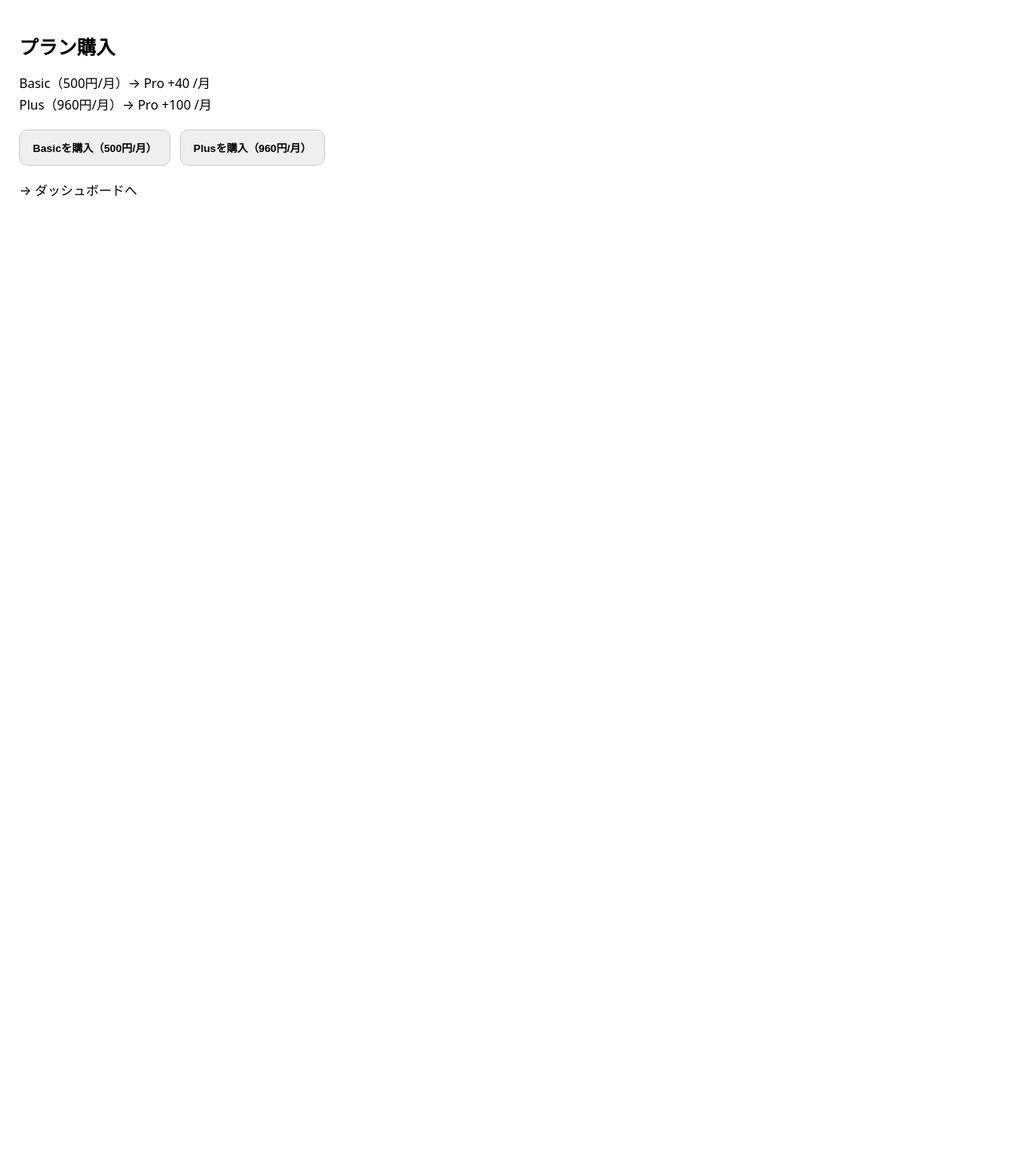
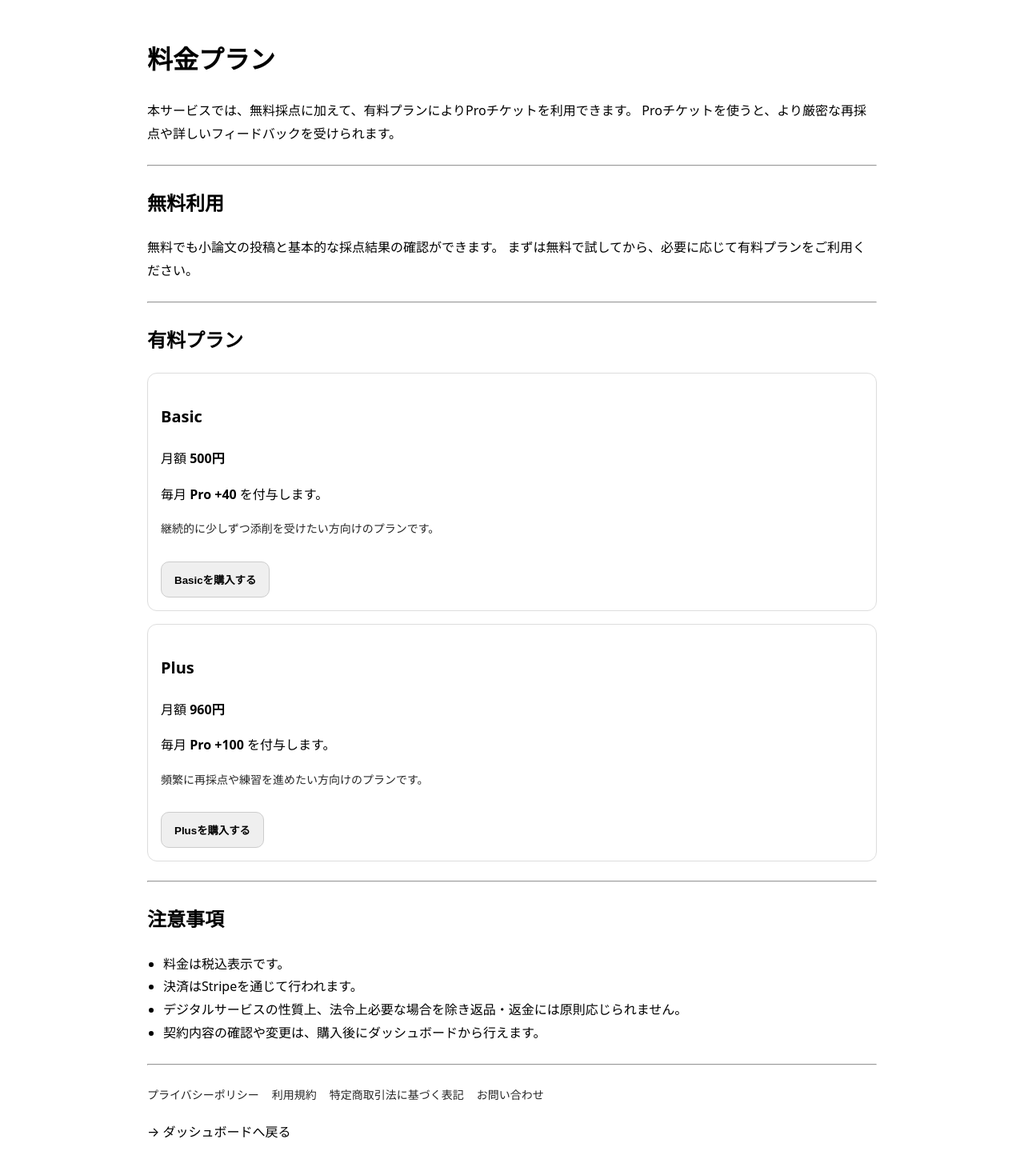
Before and after one commit to roromukuro-afk/shoron-rewarded-web, a Next.js app: page /billing in a window 1280 px wide. Shown: the whole page at 80% size. Before the commit the page ends 800 px from the top, so only its background shows below. Built offline with nearby package versions, Linux system fonts and the light colour scheme; no server answers.

Commit message:
improve billing page for adsense review

```diff
--- a/app/billing/page.tsx
+++ b/app/billing/page.tsx
@@ -9,21 +9,26 @@ export default function BillingPage() {
 
   const go = async (plan: "basic" | "plus") => {
     setMsg("Stripeへ移動中…");
+
     const { data } = await supabaseBrowser.auth.getSession();
     const token = data.session?.access_token;
 
     if (!token) {
-      setMsg("❌ 先にログインしてね（/login）");
+      setMsg("❌ 先にログインしてください。");
       return;
     }
 
     const res = await fetch("/api/billing/stripe/create-checkout", {
       method: "POST",
-      headers: { "Content-Type": "application/json", Authorization: `Bearer ${token}` },
+      headers: {
+        "Content-Type": "application/json",
+        Authorization: `Bearer ${token}`,
+      },
       body: JSON.stringify({ plan }),
     });
 
     const out = await res.json();
+
     if (!res.ok) {
       setMsg(`❌ 失敗：${out?.detail ?? out?.error ?? res.status}`);
       return;
@@ -33,33 +38,111 @@ export default function BillingPage() {
   };
 
   return (
-    <main style={{ padding: 24, maxWidth: 720 }}>
-      <h1 style={{ fontSize: 24, fontWeight: 900 }}>プラン購入</h1>
+    <main style={{ maxWidth: 960, margin: "0 auto", padding: 24, lineHeight: 1.8 }}>
+      <h1 style={{ fontSize: 32, fontWeight: 900 }}>料金プラン</h1>
 
-      <p style={{ marginTop: 10, lineHeight: 1.7 }}>
-        Basic（500円/月）→ Pro +40 /月<br />
-        Plus（960円/月）→ Pro +100 /月
+      <p style={{ marginTop: 16 }}>
+        本サービスでは、無料採点に加えて、有料プランによりProチケットを利用できます。
+        Proチケットを使うと、より厳密な再採点や詳しいフィードバックを受けられます。
       </p>
 
-      <div style={{ display: "flex", gap: 12, marginTop: 14, flexWrap: "wrap" }}>
-        <button
-          onClick={() => go("basic")}
-          style={{ padding: "12px 16px", borderRadius: 10, border: "1px solid #ccc", fontWeight: 900 }}
-        >
-          Basicを購入（500円/月）
-        </button>
-        <button
-          onClick={() => go("plus")}
-          style={{ padding: "12px 16px", borderRadius: 10, border: "1px solid #ccc", fontWeight: 900 }}
-        >
-          Plusを購入（960円/月）
-        </button>
-      </div>
+      <hr style={{ margin: "24px 0" }} />
 
-      {msg && <p style={{ marginTop: 12, whiteSpace: "pre-wrap" }}>{msg}</p>}
+      <section>
+        <h2 style={{ fontSize: 24, fontWeight: 900 }}>無料利用</h2>
+        <p style={{ marginTop: 12 }}>
+          無料でも小論文の投稿と基本的な採点結果の確認ができます。
+          まずは無料で試してから、必要に応じて有料プランをご利用ください。
+        </p>
+      </section>
 
-      <div style={{ marginTop: 18 }}>
-        <Link href="/dashboard">→ ダッシュボードへ</Link>
+      <hr style={{ margin: "24px 0" }} />
+
+      <section>
+        <h2 style={{ fontSize: 24, fontWeight: 900 }}>有料プラン</h2>
+
+        <div style={{ display: "grid", gap: 16, marginTop: 16 }}>
+          <div style={{ padding: 16, border: "1px solid #ddd", borderRadius: 12 }}>
+            <h3 style={{ fontSize: 20, fontWeight: 900 }}>Basic</h3>
+            <p style={{ marginTop: 8 }}>
+              月額 <b>500円</b>
+            </p>
+            <p style={{ marginTop: 8 }}>
+              毎月 <b>Pro +40</b> を付与します。
+            </p>
+            <p style={{ marginTop: 8, fontSize: 14, opacity: 0.85 }}>
+              継続的に少しずつ添削を受けたい方向けのプランです。
+            </p>
+
+            <button
+              onClick={() => go("basic")}
+              style={{
+                marginTop: 14,
+                padding: "12px 16px",
+                borderRadius: 10,
+                border: "1px solid #ccc",
+                fontWeight: 900,
+                cursor: "pointer",
+              }}
+            >
+              Basicを購入する
+            </button>
+          </div>
+
+          <div style={{ padding: 16, border: "1px solid #ddd", borderRadius: 12 }}>
+            <h3 style={{ fontSize: 20, fontWeight: 900 }}>Plus</h3>
+            <p style={{ marginTop: 8 }}>
+              月額 <b>960円</b>
+            </p>
+            <p style={{ marginTop: 8 }}>
+              毎月 <b>Pro +100</b> を付与します。
+            </p>
+            <p style={{ marginTop: 8, fontSize: 14, opacity: 0.85 }}>
+              頻繁に再採点や練習を進めたい方向けのプランです。
+            </p>
+
+            <button
+              onClick={() => go("plus")}
+              style={{
+                marginTop: 14,
+                padding: "12px 16px",
+                borderRadius: 10,
+                border: "1px solid #ccc",
+                fontWeight: 900,
+                cursor: "pointer",
+              }}
+            >
+              Plusを購入する
+            </button>
+          </div>
+        </div>
+      </section>
+
+      <hr style={{ margin: "24px 0" }} />
+
+      <section>
+        <h2 style={{ fontSize: 24, fontWeight: 900 }}>注意事項</h2>
+        <ul style={{ marginTop: 12, paddingLeft: 20 }}>
+          <li>料金は税込表示です。</li>
+          <li>決済はStripeを通じて行われます。</li>
+          <li>デジタルサービスの性質上、法令上必要な場合を除き返品・返金には原則応じられません。</li>
+          <li>契約内容の確認や変更は、購入後にダッシュボードから行えます。</li>
+        </ul>
+      </section>
+
+      {msg && <pre style={{ marginTop: 16, whiteSpace: "pre-wrap" }}>{msg}</pre>}
+
+      <hr style={{ margin: "24px 0" }} />
+
+      <footer style={{ fontSize: 14, opacity: 0.85, display: "flex", gap: 16, flexWrap: "wrap" }}>
+        <Link href="/privacy">プライバシーポリシー</Link>
+        <Link href="/terms">利用規約</Link>
+        <Link href="/commerce">特定商取引法に基づく表記</Link>
+        <Link href="/contact">お問い合わせ</Link>
+      </footer>
+
+      <div style={{ marginTop: 20 }}>
+        <Link href="/dashboard">→ ダッシュボードへ戻る</Link>
       </div>
     </main>
   );
```
